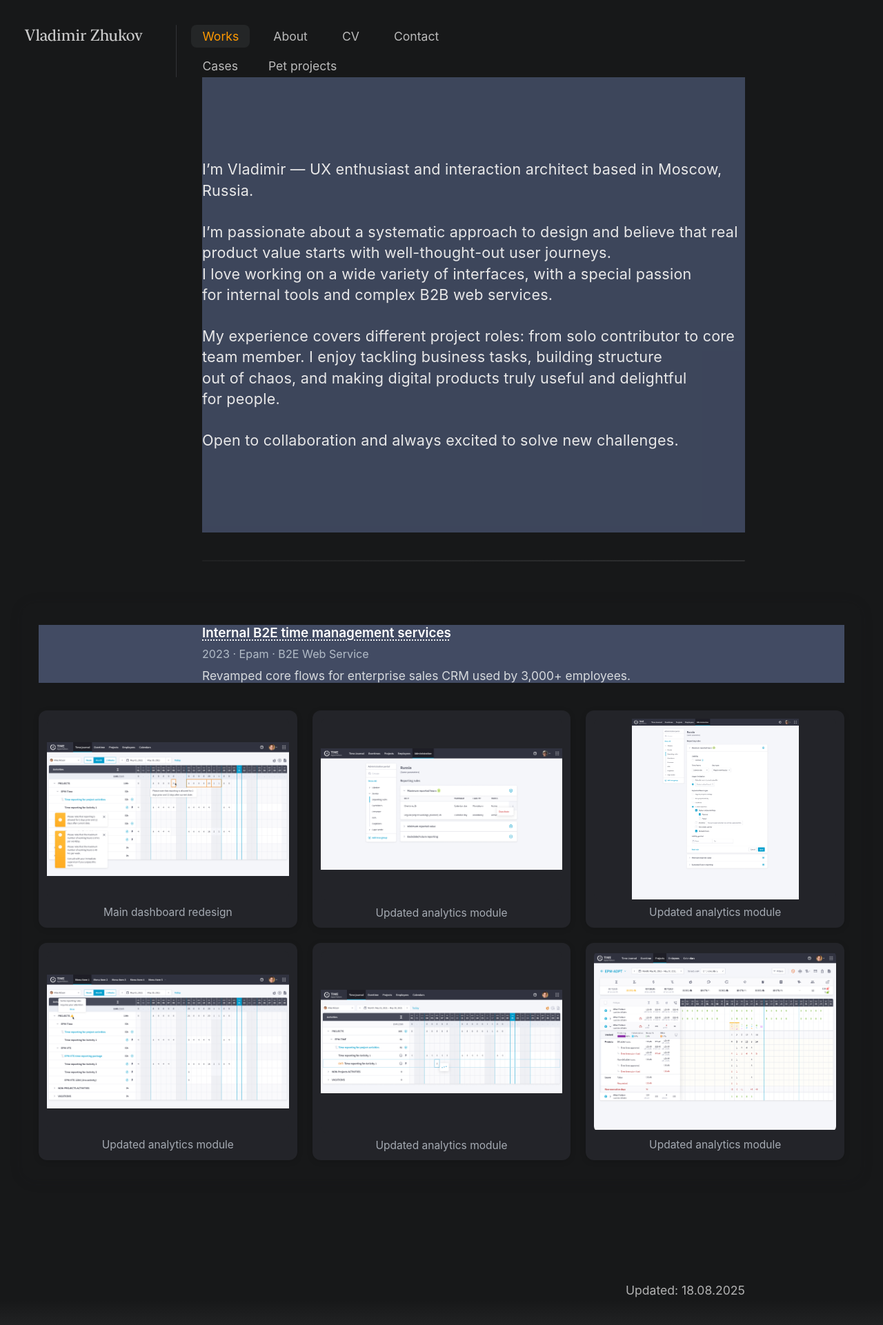
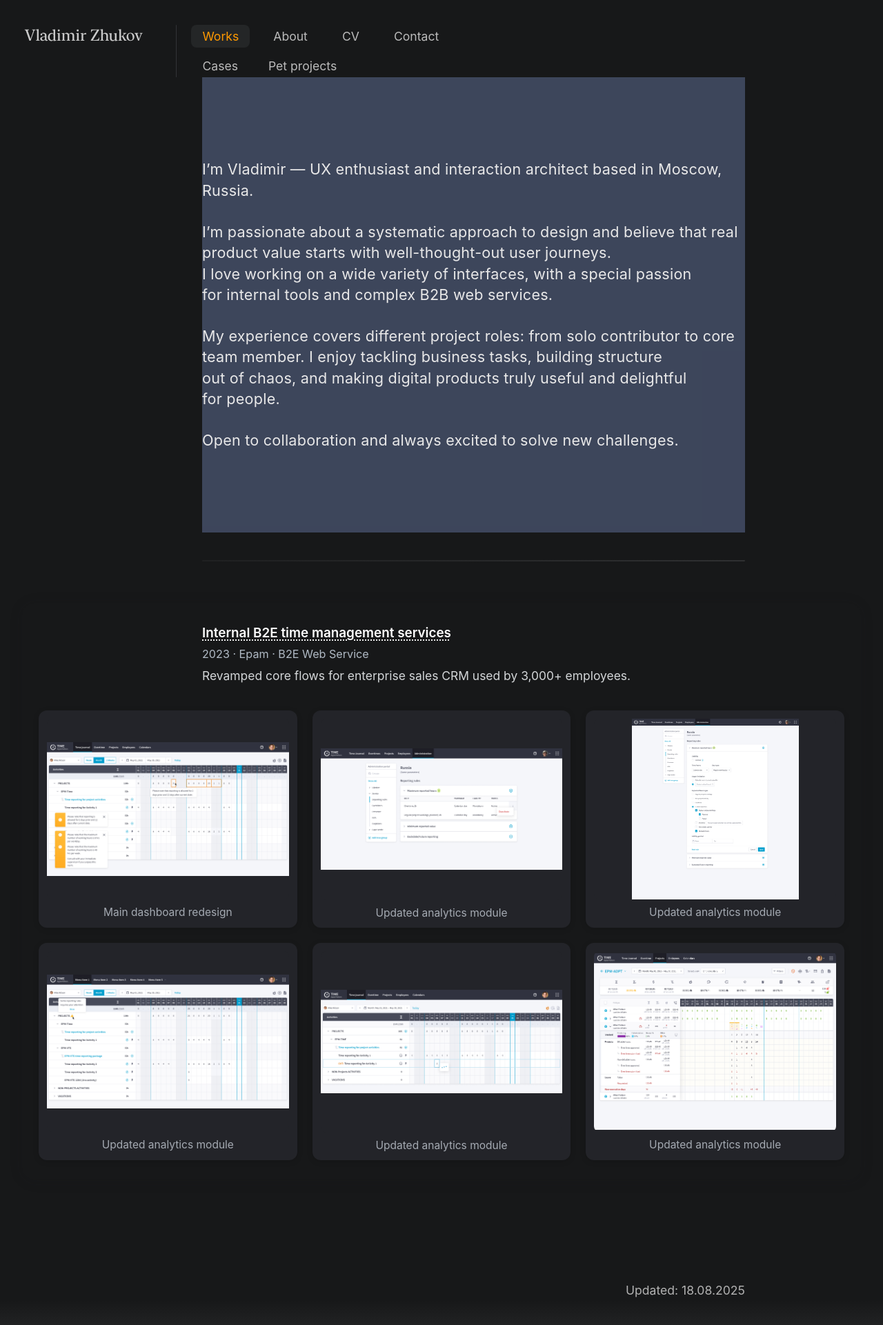
Before and after one commit to uxiscool/experience, a Jekyll site: the page built from index.md, in a window 1280 px wide. Shown: the whole page at 69% size. Built offline with Jekyll 4.4.1, drawn with Linux system fonts in a browser that asks for light colours.

Commit message:
Add files via upload

```diff
--- a/css/main.css
+++ b/css/main.css
@@ -1,7 +1,7 @@
 /* ====== main.css ====== */
 body {
   background: #171819;
-  color: #fff;
+  color: #fffdfb;
   font-family:
     "SF Pro Display",
     "San Francisco",
@@ -253,7 +253,6 @@ section { padding-top: 2rem; }
   height: auto;
   object-fit: contain;
   border-radius: 0;
-  /* background: #3a3b47; */
   transition: filter .18s;
   cursor: pointer;
 }
@@ -298,7 +297,7 @@ section { padding-top: 2rem; }
   margin-bottom: 12px;
   padding-left: 237px;
   padding-right: 237px;
-  background: #424b63;
+  /* background: #424b63; */
 }
 @media (max-width: 980px) {
   .case-meta2 { padding-left: 0; padding-right: 0; }
```
